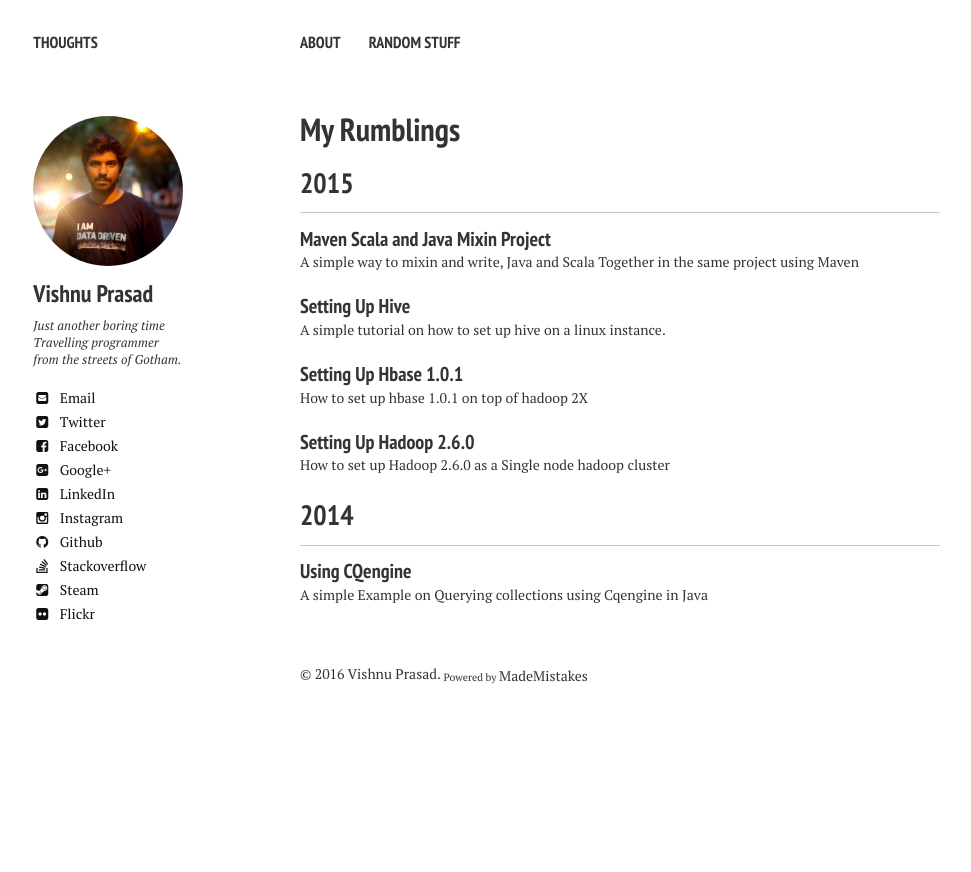
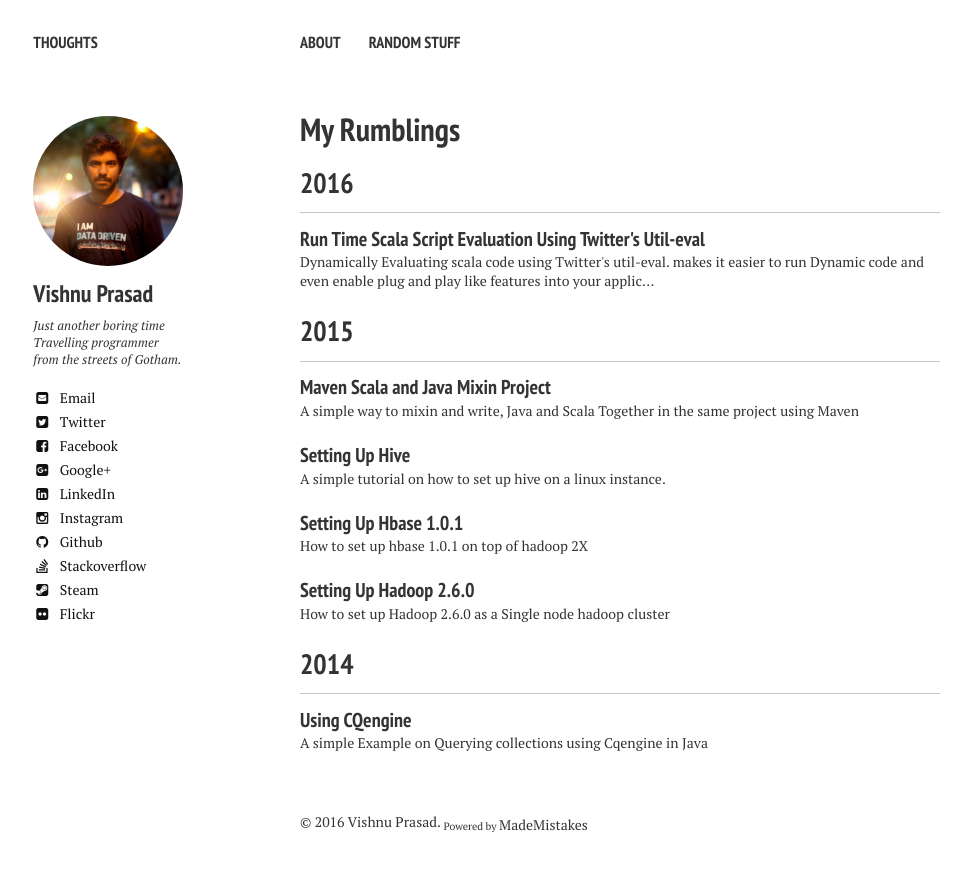
Before and after one commit to vishnu667/vishnu667.github.io, a Jekyll site: the page built from posts/index.md, in a window 1280 px wide. Shown: the top 872 px of the page, without its empty margins (20-991 px from the left). Built offline with Jekyll 4.4.1, drawn with Linux system fonts in a browser that asks for light colours; nearby versions of some CDN libraries; some of the changed lines change nothing that is shown.

Commit message:
new Post Dynamic scala Code

```diff
--- a/_config.yml
+++ b/_config.yml
@@ -3,6 +3,7 @@
 title:            Thoughts
 locale:           en_US
 url:  http://vishnu667.github.io
+#url:  http://localhost:4000
 
 
 # Jekyll configuration
--- /dev/null
+++ b/_posts/2016-02-04-run-time-scala-script-evaluation-using-twitters-util-eval.md
@@ -0,0 +1,122 @@
+---
+layout: post
+title: Run Time Scala Script Evaluation Using Twitter's Util-eval
+modified:
+categories:
+excerpt: Dynamically Evaluating scala code using Twitter's util-eval. makes it easier to run Dynamic code and even enable plug and play like features into your application. Must be careful as this also introduces a whole new level of security threat. As the Dynamic Code can be anything.
+tags: [ Scala, util-eval, twitter, maven,dynaimc code, runtime Execution]
+image:
+  feature:
+date: 2016-02-04T10:59:45+05:30
+---
+
+Twitter's Eval can be used to Dynamically compile and use the Code in your application thus making it very effective for Dynamic Programming.
+
+#### Maven Dependency
+
+Mvnrepository
+
+- [util-eval Scala 2.11](http://mvnrepository.com/artifact/com.twitter/util-eval_2.11)
+- [util-eval Scala 2.10](http://mvnrepository.com/artifact/com.twitter/util-eval_2.10)
+
+{% highlight xml %}
+<dependency>
+    <groupId>com.twitter</groupId>
+    <artifactId>util-eval_${scala-minor.version}</artifactId>
+    <version>${twitter-util-eval.version}</version>
+</dependency>
+{% endhighlight%}
+
+
+
+The Eval Function evaluates files, strings, or input streams as Scala code, and returns the result.
+
+{% highlight scala %}
+val eval = new Eval(target : scala.Option[java.io.File])
+{% endhighlight%}
+
+The eval function takes a single parameter Target. If the target is None, the results are compiled to memory (and are therefore ephemeral). If target is Some(path), the path must point to a directory, and classes will be saved into that directory.
+
+
+##### The flow of evaluation is:
+
+- extract a string of code from the file, string, or input stream
+- run preprocessors on that string
+- wrap processed code in an apply method in a generated class
+- compile the class
+- contruct an instance of that class
+- return the result of apply()
+
+
+#### Declare an Interface which your Dynamic Code should Follow
+
+For the Example I've declared a variable name and a function orderString in my trait.
+
+
+{% highlight scala %}
+package com.example
+
+trait EvalInterface extends Serializable {
+  val name:String
+  def orderString(i: String): String
+}
+{% endhighlight%}
+
+#### The Dynamic Code which would be evaluated at runtime
+
+Saving the file in the location /path/tsv.scala
+
+{% highlight scala %}
+package com.example.EvalInterface
+new EvalInterface {
+  override val name:String="TSV"
+  override def orderString(i: String): String = {
+    i.splitBy(",").mkString("\t")
+  }
+}
+{% endhighlight%}
+
+Saving the file in the location /path/csv.scala
+
+{% highlight scala %}
+package com.example.EvalInterface
+new EvalInterface {
+  override val name:String="CSV"
+  override def orderString(i: String): String = {
+    i.splitBy(",").mkString(",")
+  }
+}
+{% endhighlight%}
+
+Now we can Load these files at runtime to execute the functions
+
+#### The Dynamic Code Evaluation
+
+
+{% highlight scala %}
+package com.example
+
+import com.twitter.util.Eval
+import java.io.File
+
+object EvalExample extends App {
+
+val eval = new Eval // Initializing The Eval without any target location
+
+val csvEval: EvalInterface = eval[EvalInterface](new File("/path/csv.scala"))
+
+val tsvEval: EvalInterface = eval[EvalInterface](new File("/path/tsv.scala"))
+
+val records = Array(
+  "1,2,3,4,5",
+  "9,8,7,6,5"
+  )
+
+println(csvEval.name)
+records.foreach( i => println(csvEval.orderString( i )))
+println(tsvEval.name)
+records.foreach( i => println(tsvEval.orderString( i )))
+
+}
+
+{% endhighlight %}
```
